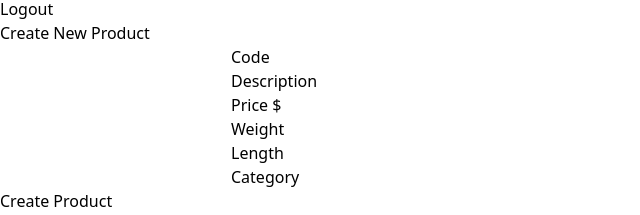
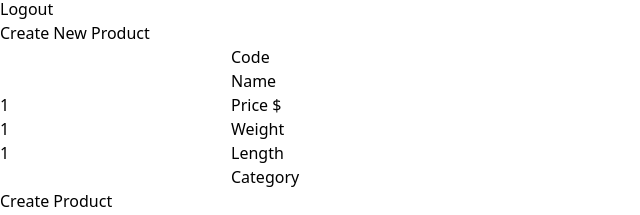
Before and after one commit to Andressep/QuoteMakerFront, a React (Vite) app: page /QuoteMakerFront/product in a window 1280 px wide. Shown: the part 203-418 px from the top of the page, without its empty margins (0-640 px from the left). Built offline with nearby package versions, Linux system fonts and the light colour scheme.

Commit message:
semi working post method

```diff
--- a/src/components/products/ProductForm.jsx
+++ b/src/components/products/ProductForm.jsx
@@ -1,29 +1,50 @@
 import React, { useState } from 'react';
+import axios from 'axios';
 
 function ProductForm() {
-  const [product, setProduct] = useState({
+
+  const initialValues = {
+    name: '',
+    category_id: '',
+    length: 1,
+    price: 1,
+    weight: 1,
     code: '',
-    description: '',
-    quantity: '',
-    category: '',
-    price: '',
-    weight: '',
-    length: '',
-  });
+  }
+
+  const [product, setProduct] = useState(initialValues);
 
   const handleChange = (e) => {
     const { name, value } = e.target;
+    // Si el valor proporcionado es vacío, establece el valor predeterminado como 1
+    const newValue = name === 'category_id' ? parseInt(value) : value;
     setProduct({
       ...product,
-      [name]: value,
+      [name]: newValue,
     });
   };
 
   const handleSubmit = (e) => {
     e.preventDefault();
     console.log(product);
-    // Aquí podrías llamar a una API para guardar el producto
-    // o manejar el estado de forma correspondiente.
+    try {
+      const response = axios.post('http://localhost:8080/products', product, {
+        headers: { 'Content-Type': 'application/json' },
+      });
+
+      if (response.status === 201) {
+        // Maneja la respuesta exitosa
+        console.log('Producto creado correctamente!');
+        // Podrías limpiar el formulario o mostrar un mensaje de éxito
+      } else {
+        // Maneja la respuesta fallida
+        console.error('Error al crear el producto:', response.statusText);
+        // Podrías mostrar un mensaje de error al usuario
+      }
+    } catch (error) {
+      console.error('Error al enviar la solicitud:', error);
+      // Podrías mostrar un mensaje de error genérico al usuario
+    }
   };
 
   return (
@@ -36,35 +57,35 @@ function ProductForm() {
             <div className='flex flex-col'>
               <form onSubmit={handleSubmit} className="w-10/12 justify-start  space-y-4 bg-white p-4 rounded-lg shadow-md pb-16">
                 <div className="relative z-0 w-full mb-5 group">
-                    <input type="text" name="floating_code" id="floating_code" className="block py-2.5 px-0 w-full text-sm text-gray-900 bg-transparent border-0 border-b-2 border-gray-300 appearance-none dark:text-white dark:border-gray-400 dark:focus:border-blue-500 focus:outline-none focus:ring-0 focus:border-blue-600 peer" placeholder=" " required />
-                    <label for="floating_code" className="peer-focus:font-medium absolute text-sm text-gray-500 dark:text-gray-400 duration-300 transform -translate-y-6 scale-75 top-3 -z-10 origin-[0] peer-focus:start-0 rtl:peer-focus:translate-x-1/4 rtl:peer-focus:left-auto peer-focus:text-blue-600 peer-focus:dark:text-blue-500 peer-placeholder-shown:scale-100 peer-placeholder-shown:translate-y-0 peer-focus:scale-75 peer-focus:-translate-y-6">Code</label>
+                    <input type="text" name="code" value={product.code} onChange={handleChange} id="code" className="block py-2.5 px-0 w-full text-sm text-gray-900 bg-transparent border-0 border-b-2 border-gray-300 appearance-none dark:border-gray-400 dark:focus:border-blue-500 focus:outline-none focus:ring-0 focus:border-blue-600 peer" placeholder=" " required />
+                    <label htmlFor="code" className="peer-focus:font-medium absolute text-sm text-gray-500 dark:text-gray-400 duration-300 transform -translate-y-6 scale-75 top-3 -z-10 origin-[0] peer-focus:start-0 rtl:peer-focus:translate-x-1/4 rtl:peer-focus:left-auto peer-focus:text-blue-600 peer-focus:dark:text-blue-500 peer-placeholder-shown:scale-100 peer-placeholder-shown:translate-y-0 peer-focus:scale-75 peer-focus:-translate-y-6">Code</label>
                 </div>
                 <div className="relative z-0 w-full mb-5 group">
-                    <input type="text" name="floating_description" id="floating_description" className="block py-2.5 px-0 w-full text-sm text-gray-900 bg-transparent border-0 border-b-2 border-gray-300 appearance-none dark:text-white dark:border-gray-400 dark:focus:border-blue-500 focus:outline-none focus:ring-0 focus:border-blue-600 peer" placeholder=" " required />
-                    <label for="floating_description" className="peer-focus:font-medium absolute text-sm text-gray-500 dark:text-gray-400 duration-300 transform -translate-y-6 scale-75 top-3 -z-10 origin-[0] peer-focus:start-0 rtl:peer-focus:translate-x-1/4 rtl:peer-focus:left-auto peer-focus:text-blue-600 peer-focus:dark:text-blue-500 peer-placeholder-shown:scale-100 peer-placeholder-shown:translate-y-0 peer-focus:scale-75 peer-focus:-translate-y-6">Description</label>
+                    <input type="text" name="name" value={product.name} onChange={handleChange} id="name" className="block py-2.5 px-0 w-full text-sm text-gray-900 bg-transparent border-0 border-b-2 border-gray-300 appearance-none dark:border-gray-400 dark:focus:border-blue-500 focus:outline-none focus:ring-0 focus:border-blue-600 peer" placeholder=" " required />
+                    <label htmlFor="name" className="peer-focus:font-medium absolute text-sm text-gray-500 dark:text-gray-400 duration-300 transform -translate-y-6 scale-75 top-3 -z-10 origin-[0] peer-focus:start-0 rtl:peer-focus:translate-x-1/4 rtl:peer-focus:left-auto peer-focus:text-blue-600 peer-focus:dark:text-blue-500 peer-placeholder-shown:scale-100 peer-placeholder-shown:translate-y-0 peer-focus:scale-75 peer-focus:-translate-y-6">Name</label>
                 </div>
                 <div className="relative z-0 w-full mb-5 group">
-                    <input type="test" name="price_product" id="price_product" className="block py-2.5 px-0 w-full text-sm text-gray-900 bg-transparent border-0 border-b-2 border-gray-300 appearance-none dark:text-white dark:border-gray-400 dark:focus:border-blue-500 focus:outline-none focus:ring-0 focus:border-blue-600 peer" placeholder=" " required />
-                    <label for="price_product" className="peer-focus:font-medium absolute text-sm text-gray-500 dark:text-gray-400 duration-300 transform -translate-y-6 scale-75 top-3 -z-10 origin-[0] peer-focus:start-0 rtl:peer-focus:translate-x-1/4 peer-focus:text-blue-600 peer-focus:dark:text-blue-500 peer-placeholder-shown:scale-100 peer-placeholder-shown:translate-y-0 peer-focus:scale-75 peer-focus:-translate-y-6">Price $</label>
+                    <input type="number" name="price" value={product.price} onChange={handleChange} id="price" className="block py-2.5 px-0 w-full text-sm text-gray-900 bg-transparent border-0 border-b-2 border-gray-300 appearance-none dark:border-gray-400 dark:focus:border-blue-500 focus:outline-none focus:ring-0 focus:border-blue-600 peer" placeholder=" "/>
+                    <label htmlFor="price" className="peer-focus:font-medium absolute text-sm text-gray-500 dark:text-gray-400 duration-300 transform -translate-y-6 scale-75 top-3 -z-10 origin-[0] peer-focus:start-0 rtl:peer-focus:translate-x-1/4 peer-focus:text-blue-600 peer-focus:dark:text-blue-500 peer-placeholder-shown:scale-100 peer-placeholder-shown:translate-y-0 peer-focus:scale-75 peer-focus:-translate-y-6">Price $</label>
                 </div>
                 <div className="relative z-0 w-full mb-5 group">
-                      <input type="text" name="weight_product" id="weight_product" className="block py-2.5 px-0 w-full text-sm text-gray-900 bg-transparent border-0 border-b-2 border-gray-300 appearance-none dark:text-white dark:border-gray-400 dark:focus:border-blue-500 focus:outline-none focus:ring-0 focus:border-blue-600 peer" placeholder=" " required />
-                      <label for="weight_product" className="peer-focus:font-medium absolute text-sm text-gray-500 dark:text-gray-400 duration-300 transform -translate-y-6 scale-75 top-3 -z-10 origin-[0] peer-focus:start-0 rtl:peer-focus:translate-x-1/4 peer-focus:text-blue-600 peer-focus:dark:text-blue-500 peer-placeholder-shown:scale-100 peer-placeholder-shown:translate-y-0 peer-focus:scale-75 peer-focus:-translate-y-6">Weight</label>
+                    <input type="number" name="weight" value={product.weight} onChange={handleChange} id="weight" className="block py-2.5 px-0 w-full text-sm text-gray-900 bg-transparent border-0 border-b-2 border-gray-300 appearance-none dark:border-gray-400 dark:focus:border-blue-500 focus:outline-none focus:ring-0 focus:border-blue-600 peer" placeholder=" "/>
+                    <label htmlFor="weight" className="peer-focus:font-medium absolute text-sm text-gray-500 dark:text-gray-400 duration-300 transform -translate-y-6 scale-75 top-3 -z-10 origin-[0] peer-focus:start-0 rtl:peer-focus:translate-x-1/4 peer-focus:text-blue-600 peer-focus:dark:text-blue-500 peer-placeholder-shown:scale-100 peer-placeholder-shown:translate-y-0 peer-focus:scale-75 peer-focus:-translate-y-6">Weight</label>
                 </div>
                 <div className="relative z-0 w-full mb-5 group">
-                  <input type="tel" pattern="[0-9]{3}-[0-9]{3}-[0-9]{4}" name="length_product" id="length_product" className="block py-2.5 px-0 w-full text-sm text-gray-900 bg-transparent border-0 border-b-2 border-gray-300 appearance-none dark:text-white dark:border-gray-400 dark:focus:border-blue-500 focus:outline-none focus:ring-0 focus:border-blue-600 peer" placeholder=" " required />
-                  <label for="length_product" className="peer-focus:font-medium absolute text-sm text-gray-500 dark:text-gray-400 duration-300 transform -translate-y-6 scale-75 top-3 -z-10 origin-[0] peer-focus:start-0 rtl:peer-focus:translate-x-1/4 peer-focus:text-blue-600 peer-focus:dark:text-blue-500 peer-placeholder-shown:scale-100 peer-placeholder-shown:translate-y-0 peer-focus:scale-75 peer-focus:-translate-y-6">Length</label>
+                    <input type="number" name="length" value={product.length}  onChange={handleChange} id="length" className="block py-2.5 px-0 w-full text-sm text-gray-900 bg-transparent border-0 border-b-2 border-gray-300 appearance-none dark:border-gray-400 dark:focus:border-blue-500 focus:outline-none focus:ring-0 focus:border-blue-600 peer" placeholder=" "/>
+                    <label htmlFor="length" className="peer-focus:font-medium absolute text-sm text-gray-500 dark:text-gray-400 duration-300 transform -translate-y-6 scale-75 top-3 -z-10 origin-[0] peer-focus:start-0 rtl:peer-focus:translate-x-1/4 peer-focus:text-blue-600 peer-focus:dark:text-blue-500 peer-placeholder-shown:scale-100 peer-placeholder-shown:translate-y-0 peer-focus:scale-75 peer-focus:-translate-y-6">Length</label>
                 </div>
                 <div className="relative z-0 w-full mb-5 group">
-                  <input type="text" name="product_category" id="product_category" className="block py-2.5 px-0 w-full text-sm text-gray-900 bg-transparent border-0 border-b-2 border-gray-300 appearance-none dark:text-white dark:border-gray-400 dark:focus:border-blue-500 focus:outline-none focus:ring-0 focus:border-blue-600 peer" placeholder=" " required />
-                  <label for="product_category" className="peer-focus:font-medium absolute text-sm text-gray-500 dark:text-gray-400 duration-300 transform -translate-y-6 scale-75 top-3 -z-10 origin-[0] peer-focus:start-0 rtl:peer-focus:translate-x-1/4 peer-focus:text-blue-600 peer-focus:dark:text-blue-500 peer-placeholder-shown:scale-100 peer-placeholder-shown:translate-y-0 peer-focus:scale-75 peer-focus:-translate-y-6">Category</label>
+                    <input type="number" name="category_id" id="category_id" value={product.category_id || ''} onChange={handleChange} className="block py-2.5 px-0 w-full text-sm text-gray-900 bg-transparent border-0 border-b-2 border-gray-300 appearance-none dark:border-gray-400 dark:focus:border-blue-500 focus:outline-none focus:ring-0 focus:border-blue-600 peer" placeholder=" "/>
+                    <label htmlFor="category_id" className="peer-focus:font-medium absolute text-sm text-gray-500 dark:text-gray-400 duration-300 transform -translate-y-6 scale-75 top-3 -z-10 origin-[0] peer-focus:start-0 rtl:peer-focus:translate-x-1/4 peer-focus:text-blue-600 peer-focus:dark:text-blue-500 peer-placeholder-shown:scale-100 peer-placeholder-shown:translate-y-0 peer-focus:scale-75 peer-focus:-translate-y-6">Category</label>
                 </div>
-              </form>
-              <div className='w-full flex justify-end pr-24'>
+                <div className='w-full flex justify-end pr-24'>
                 <button type="submit" className="bg-white  text-gray-500 py-2 my-5 px-4 rounded-xl font-semibold hover:bg-gray-50 overflow-hidden shadow-md">
                   Create Product
                 </button>
               </div>
+              </form>
             </div>
           </div>
         </div>
```
